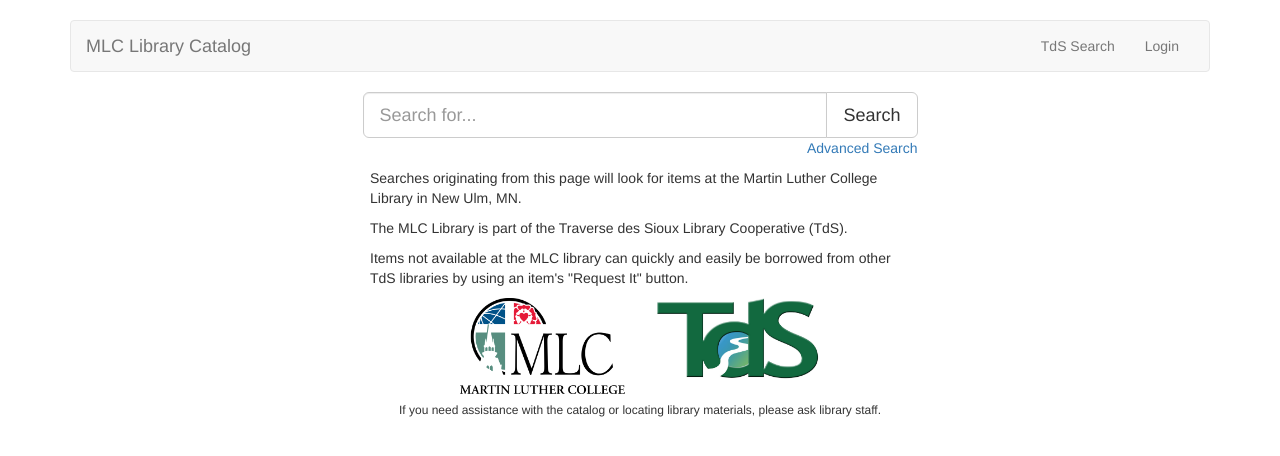
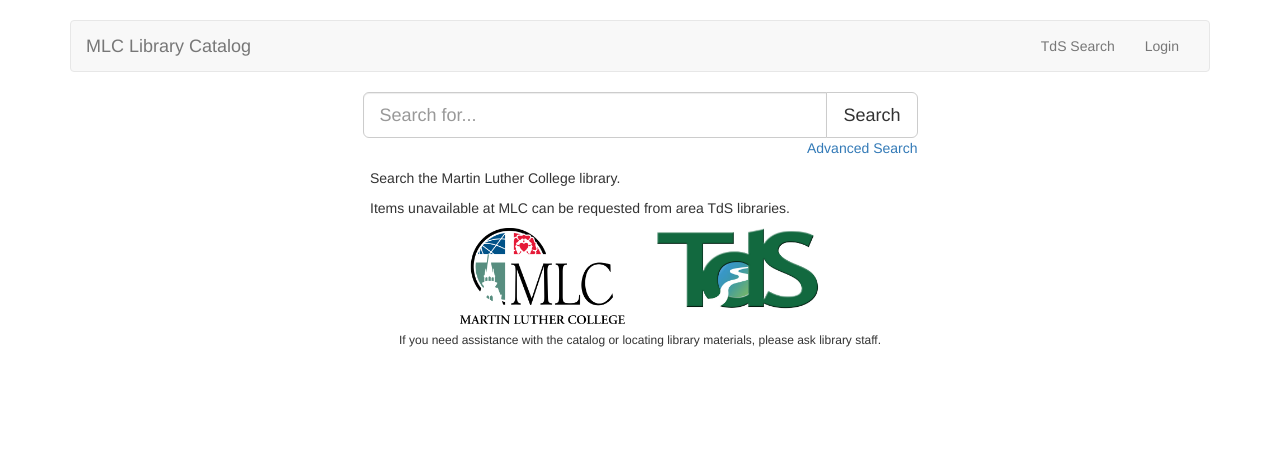
Before and after one commit to martinluther/libcatalog, a plain HTML site: page index.html in a window 1280 px wide. Drawn offline with nearby package versions, Linux system fonts and the light colour scheme.

Commit message:
more word changes

```diff
--- a/index.html
+++ b/index.html
@@ -115,9 +115,8 @@
     </div>
 
     <div class="col-md-6 col-md-offset-3 row">
-      <p>Searches originating from this page will look for items at the Martin Luther College Library in New Ulm, MN.</p>
-      <p>The MLC Library is part of the Traverse des Sioux Library Cooperative (TdS).</p>
-      <p>Items not available at the MLC library can quickly and easily be borrowed from other TdS libraries by using an item's "Request It" button.</p>
+      <p>Search the Martin Luther College library.</p>
+      <p>Items unavailable at MLC can be requested from area TdS libraries.</p>
     </div>
 
     <div class="row">
```
